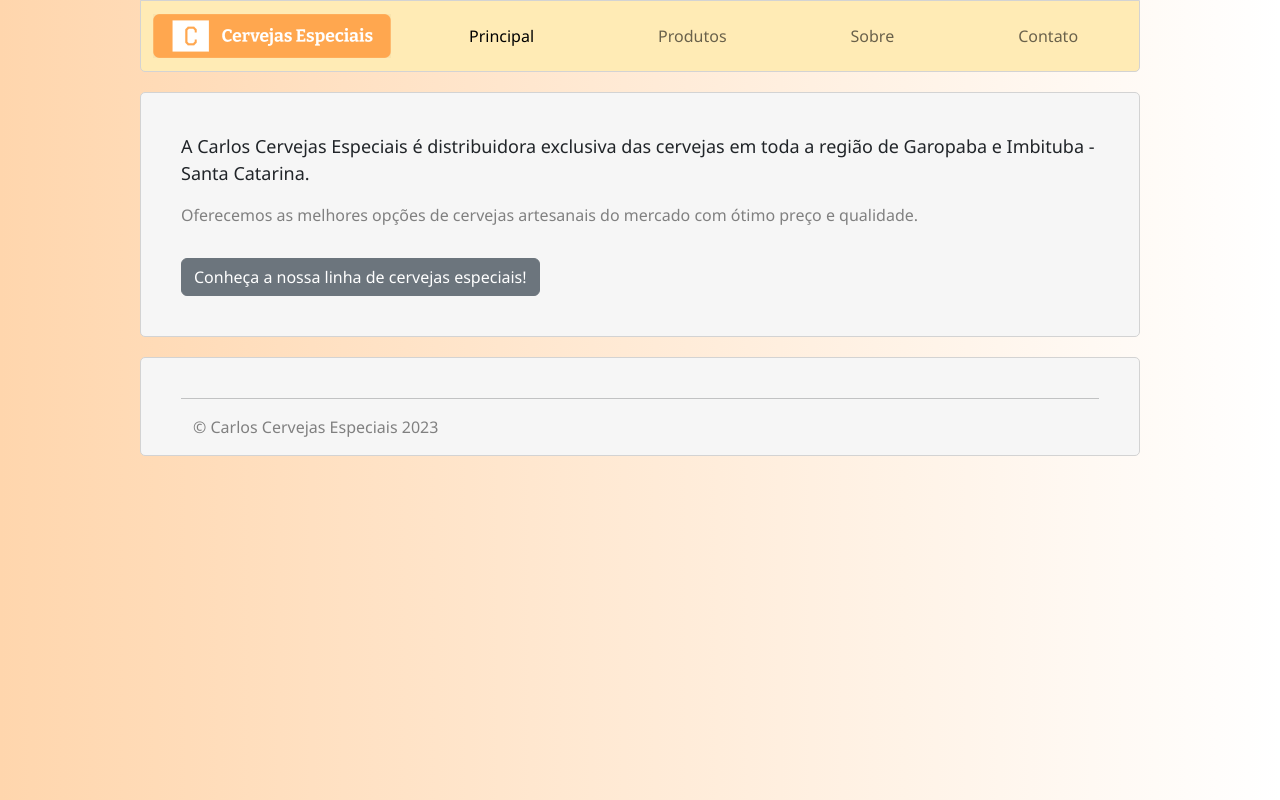
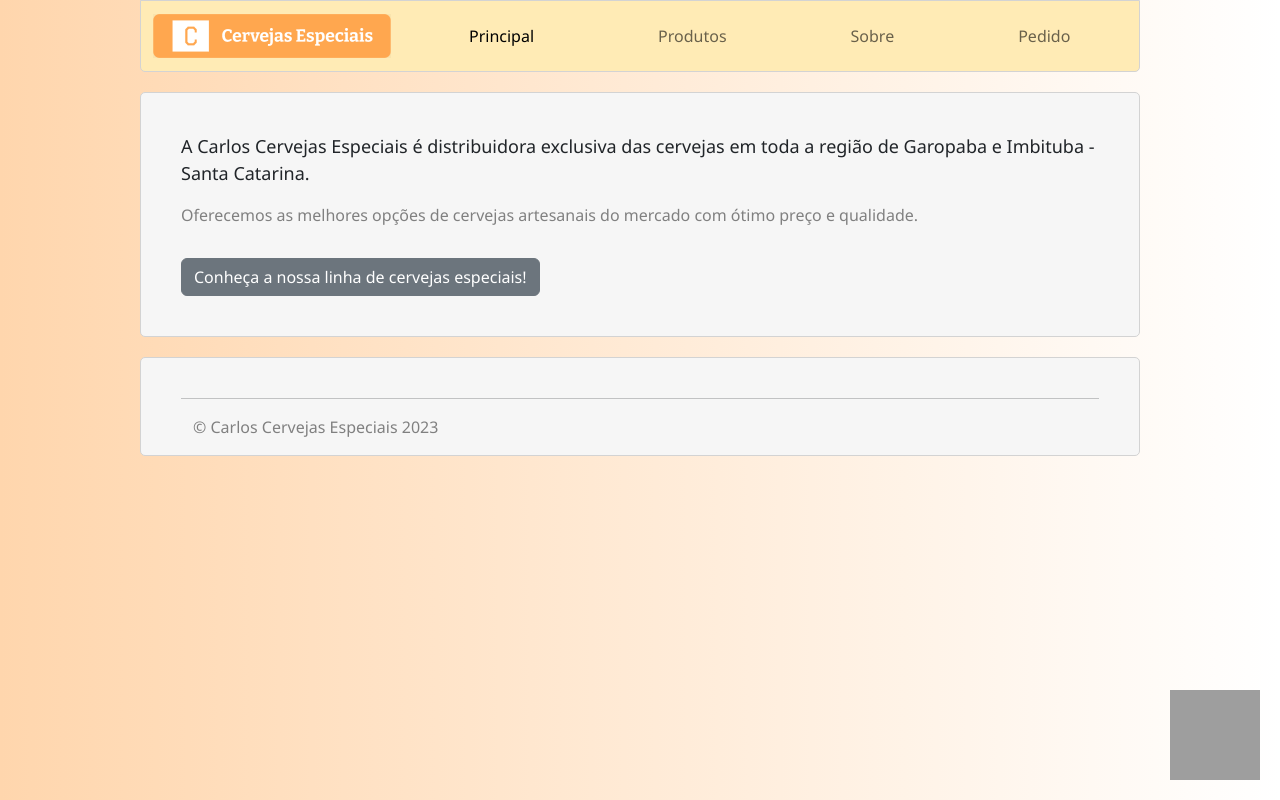
Before and after one commit to KaulyLeite/cervejas_app, a Django app: page / in a window 1280 px wide. Run offline with Django 4.2, Linux system fonts and the light colour scheme; data that the repository does not hold is empty; grey boxes are pictures that could not be loaded.

Commit message:
feat: Criando a imagem como link de redirecionamento para contato via WhatsApp.

```diff
--- a/app/static/css/styles.css
+++ b/app/static/css/styles.css
@@ -57,6 +57,17 @@
     text-decoration: none;
 }
 
+.whatsapp {
+    bottom: 20px;
+    position: fixed;
+    right: 20px;
+}
+
+.whatsapp img {
+    height: 90px;
+    width: 90px;
+}
+
 body {
     background-image: linear-gradient(to right, var(--very-light-orange), white);
     font-family: 'Segoe UI', Tahoma, Geneva, Verdana, sans-serif;
--- a/app/templates/main/base.html
+++ b/app/templates/main/base.html
@@ -40,8 +40,8 @@
                     {% endblock %}
                 </li>
                 <li class="nav-item">
-                    {% block contato %}
-                        <a class="nav-link inactive" href="">Contato</a>
+                    {% block pedido %}
+                        <a class="nav-link inactive" href="">Pedido</a>
                     {% endblock %}
                 </li>
             </ul>
@@ -68,13 +68,19 @@
             <div class="col-md-4">
                 <img class="images" src="{{ marca.imagem.url }}" alt="{{ marca.nome }}">
                 <h6>{{ marca.nome }}</h6>
-                <h6>{{ marca.descricao }}</h6>
+                <h6>&#8226 {{ marca.descricao }}</h6>
             </div>
         {% endfor %}
         <hr>
         <p>&copy; Carlos Cervejas Especiais 2023</p>
     </div>
 {% endblock %}
+
+<div class="whatsapp">
+    <a href="https://api.whatsapp.com/send?phone=5548991298261" target="_blank">
+        <img src="{% static 'images/whatsapp.png' %}" alt="WhatsApp">
+    </a>
+</div>
 <script src="https://cdn.jsdelivr.net/npm/bootstrap@5.3.0-alpha3/dist/js/bootstrap.bundle.min.js"
         integrity="sha384-ENjdO4Dr2bkBIFxQpeoTz1HIcje39Wm4jDKdf19U8gI4ddQ3GYNS7NTKfAdVQSZe"
         crossorigin="anonymous"></script>
```
